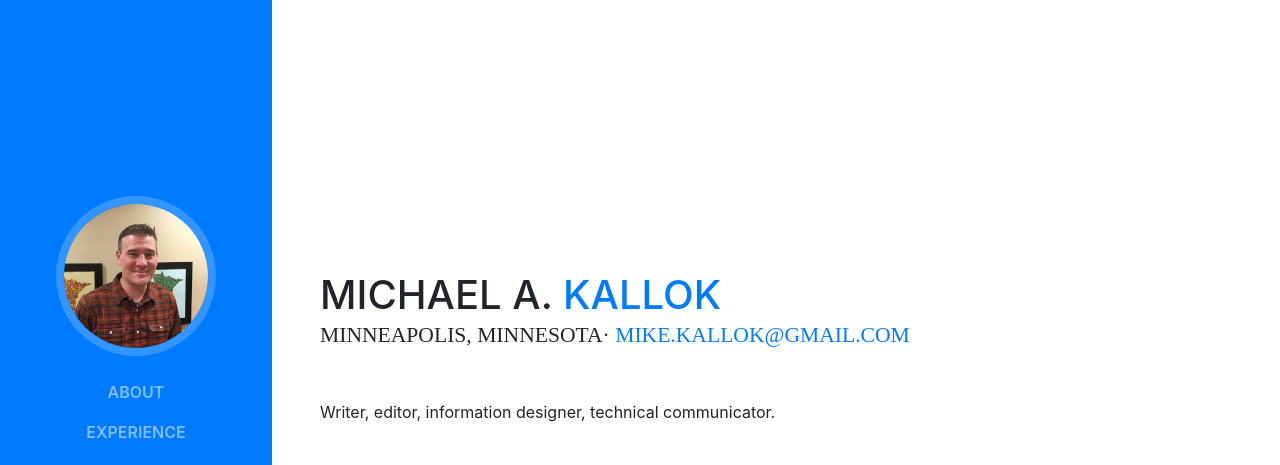
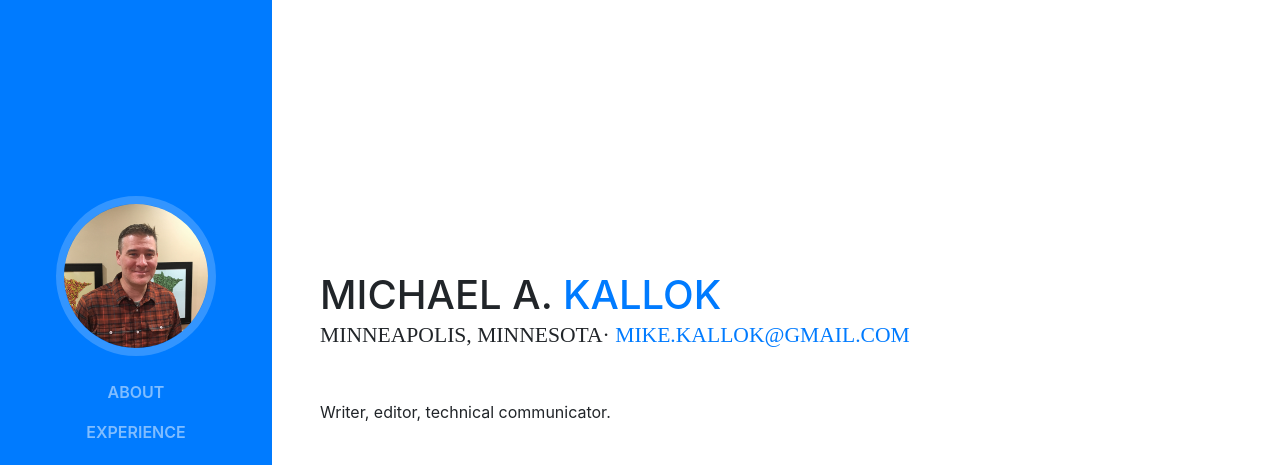
Before and after one commit to mikallok/cv, a website with bundled scripts: page index.html in a window 1280 px wide. Shown: the top 465 px of the page. Built offline with nearby package versions, Linux system fonts and the light colour scheme; a web font is replaced by a local one.

Commit message:
Update index.html

```diff
--- a/index.html
+++ b/index.html
@@ -71,7 +71,7 @@
           <div class="subheading mb-5">Minneapolis, Minnesota·
             <a href="mailto:mike.kallok@gmail.com">mike.kallok@gmail.com</a>
           </div>
-          <p class="mb-5">Writer, editor, information designer, technical communicator.</p>
+          <p class="mb-5">Writer, editor, technical communicator.</p>
           <ul class="list-inline list-social-icons mb-0">
             <li class="list-inline-item">
               <a href="https://www.linkedin.com/in/michaelakallok/">
```
